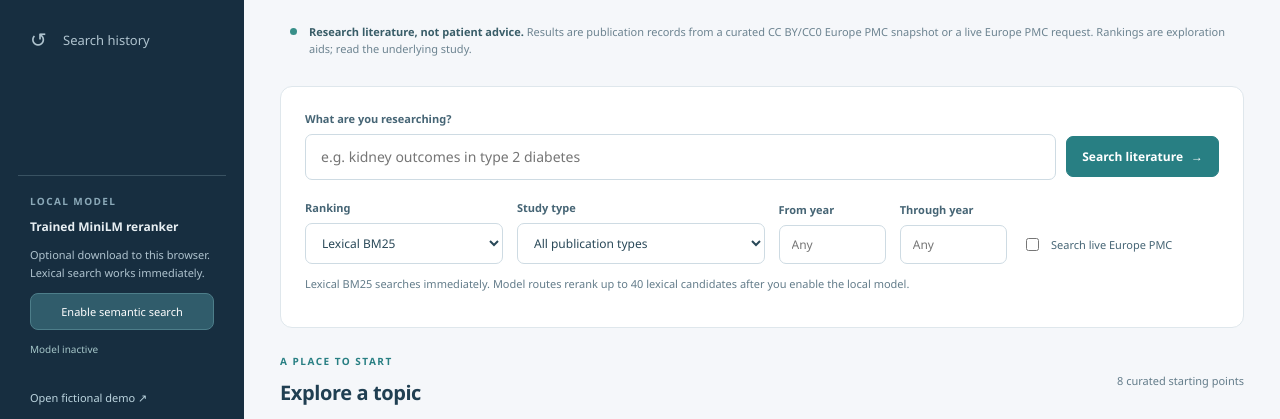
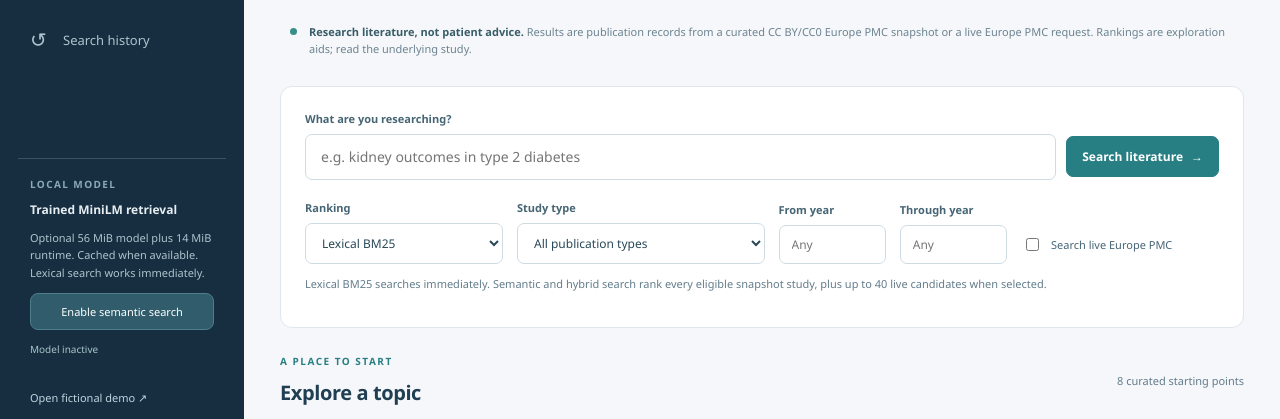
Before and after one commit to SiddharthVD/MedOrchestrate-Stage1, a plain HTML site: page site/index.html in a window 1280 px wide. Shown: the part 350-769 px from the top of the page. Drawn offline with Linux system fonts and the light colour scheme.

Commit message:
Clarify full snapshot model search and download size

```diff
--- a/site/app.js
+++ b/site/app.js
@@ -628,8 +628,8 @@ window.addEventListener('hashchange', () => setView(location.hash.slice(1)));
 $('search-form').addEventListener('submit', event => { event.preventDefault(); runSearch(); });
 $('route-select').addEventListener('change', () => {
   $('route-note').textContent = $('route-select').value === 'lexical'
-    ? 'Lexical BM25 searches immediately. Model routes rerank up to 40 lexical candidates after you enable the local model.'
-    : 'This route uses the trained local model to rerank up to 40 lexical candidates. Enable it in the sidebar before searching.';
+    ? 'Lexical BM25 searches immediately. Model routes search the full eligible snapshot and rerank up to 40 live candidates.'
+    : 'This route ranks the full eligible snapshot with the trained model. Live retrieval contributes up to 40 candidates. Enable the model in the sidebar.';
 });
 $('activate-model').addEventListener('click', activateModel);
 $('new-collection-form').addEventListener('submit', event => {
--- a/site/index.html
+++ b/site/index.html
@@ -24,7 +24,7 @@
         <a class="nav" href="#history" data-view="history"><span class="nav-icon" aria-hidden="true">↺</span> Search history</a>
       </nav>
       <div class="side-bottom">
-        <div class="model-card"><span class="model-card-kicker">LOCAL MODEL</span><strong>Trained MiniLM reranker</strong><p>Optional download to this browser. Lexical search works immediately.</p><button class="model-button" id="activate-model" type="button" disabled>Enable semantic search</button><small id="model-status" role="status" aria-live="polite">Model inactive</small></div>
+        <div class="model-card"><span class="model-card-kicker">LOCAL MODEL</span><strong>Trained MiniLM retrieval</strong><p>Optional 56 MiB model plus 14 MiB runtime. Cached when available. Lexical search works immediately.</p><button class="model-button" id="activate-model" type="button" disabled>Enable semantic search</button><small id="model-status" role="status" aria-live="polite">Model inactive</small></div>
         <a class="legacy-link" href="./demo/index.html">Open fictional demo <span aria-hidden="true">↗</span></a>
       </div>
     </aside>
@@ -38,13 +38,13 @@
             <label for="topic-input">What are you researching?</label>
             <div class="search-row"><span class="search-icon" aria-hidden="true">⌕</span><input id="topic-input" type="search" maxlength="200" placeholder="e.g. kidney outcomes in type 2 diabetes" autocomplete="off" required><button class="primary" id="search-button" type="submit">Search literature <span aria-hidden="true">→</span></button></div>
             <div class="search-options">
-              <div><label for="route-select">Ranking</label><select id="route-select"><option value="lexical">Lexical BM25</option><option value="semantic">Trained model rerank</option><option value="hybrid">Hybrid rerank</option></select></div>
+              <div><label for="route-select">Ranking</label><select id="route-select"><option value="lexical">Lexical BM25</option><option value="semantic">Trained semantic search</option><option value="hybrid">Hybrid BM25 + model</option></select></div>
               <div><label for="publication-type">Study type</label><select id="publication-type"><option value="all">All publication types</option><option>Review</option><option>Clinical Trial</option><option>Randomized Controlled Trial</option><option>Journal Article</option><option>Meta-Analysis</option><option>Systematic Review</option></select></div>
               <div><label for="year-from">From year</label><input id="year-from" type="number" min="1900" max="2100" placeholder="Any"></div>
               <div><label for="year-to">Through year</label><input id="year-to" type="number" min="1900" max="2100" placeholder="Any"></div>
               <label class="live-option"><input id="live-search" type="checkbox"><span>Search live Europe PMC</span></label>
             </div>
-            <p class="helper" id="route-note">Lexical BM25 searches immediately. Model routes rerank up to 40 lexical candidates after you enable the local model.</p>
+            <p class="helper" id="route-note">Lexical BM25 searches immediately. Semantic and hybrid search rank every eligible snapshot study, plus up to 40 live candidates when selected.</p>
           </form>
           <section class="topic-section" aria-labelledby="topics-title"><div class="section-heading"><div><p class="eyebrow">A PLACE TO START</p><h2 id="topics-title">Explore a topic</h2></div><span id="topic-count"></span></div><div class="topic-grid" id="topic-grid"><p class="muted">Loading topics…</p></div></section>
           <section class="results-section" aria-labelledby="results-title"><div class="section-heading"><div><p class="eyebrow">SOURCE LINKED RESULTS</p><h2 id="results-title">Studies</h2></div><span id="result-count"></span></div><div id="search-status" class="status-box" role="status" aria-live="polite">Choose a topic or enter a research question to begin.</div><div class="results-layout"><div class="results-list" id="results-list"></div><aside class="detail-panel" id="detail-panel" aria-label="Study details"><div class="detail-empty"><span aria-hidden="true">▤</span><h3>Select a study</h3><p>Review its abstract, provenance, concepts, and source links here.</p></div></aside></div></section>
```
